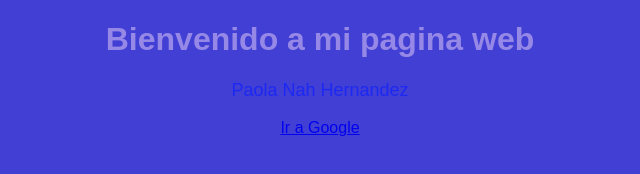
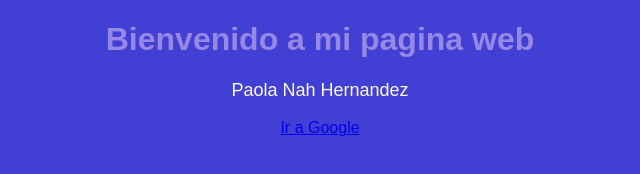
Before and after one commit to Paola1704/PaolaNah, a plain HTML site: page index.html in a window 1280 px wide. Shown: the whole page, without its empty margins (320-960 px from the left). Drawn offline with Linux system fonts and the light colour scheme.

Commit message:
Update estilos.css

```diff
--- a/estilos.css
+++ b/estilos.css
@@ -10,5 +10,5 @@ h1 {
 
 p {
     font-size: 18px;
-    color:rgba(21, 36, 248, 0.829)
+    color:rgb(252, 252, 252)
 }
```
